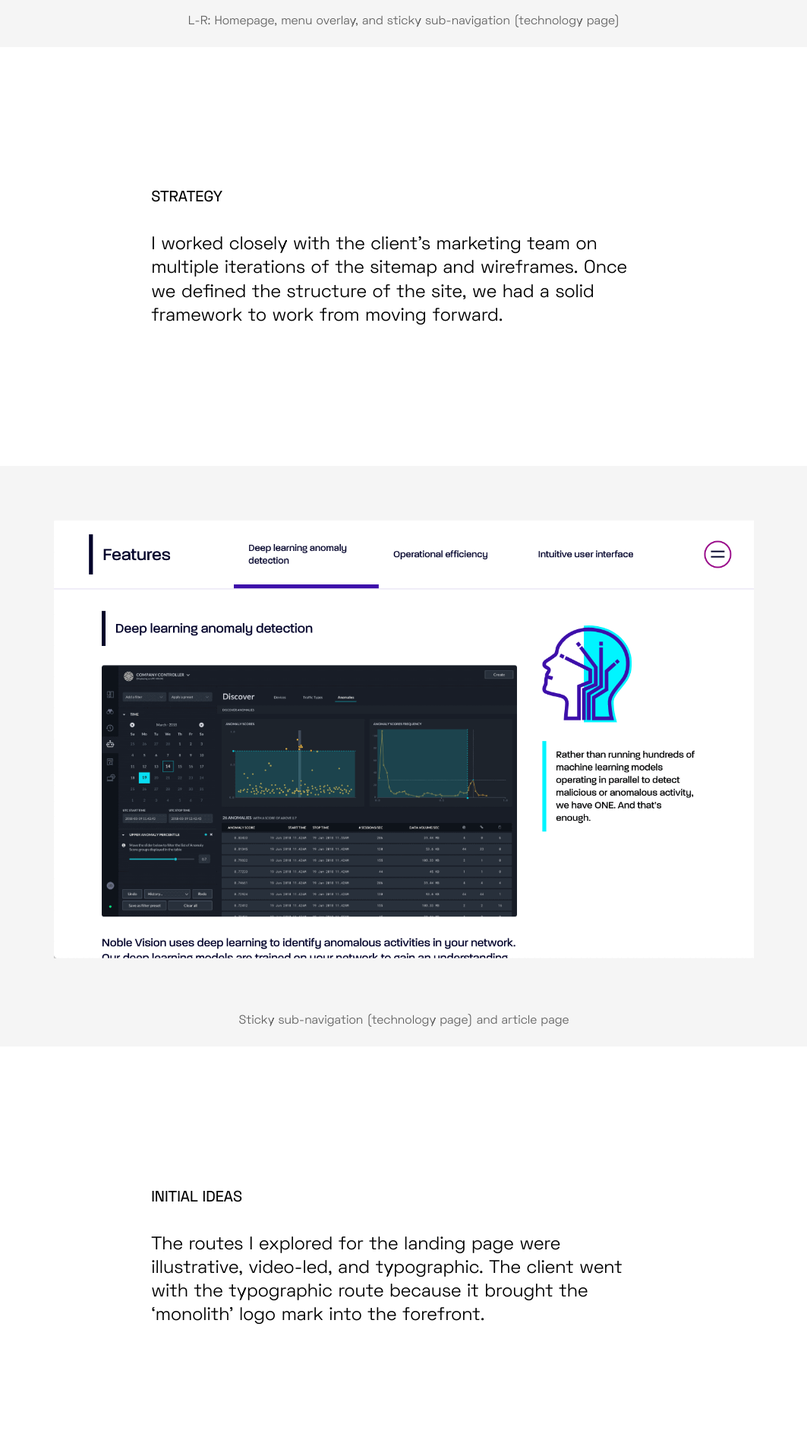
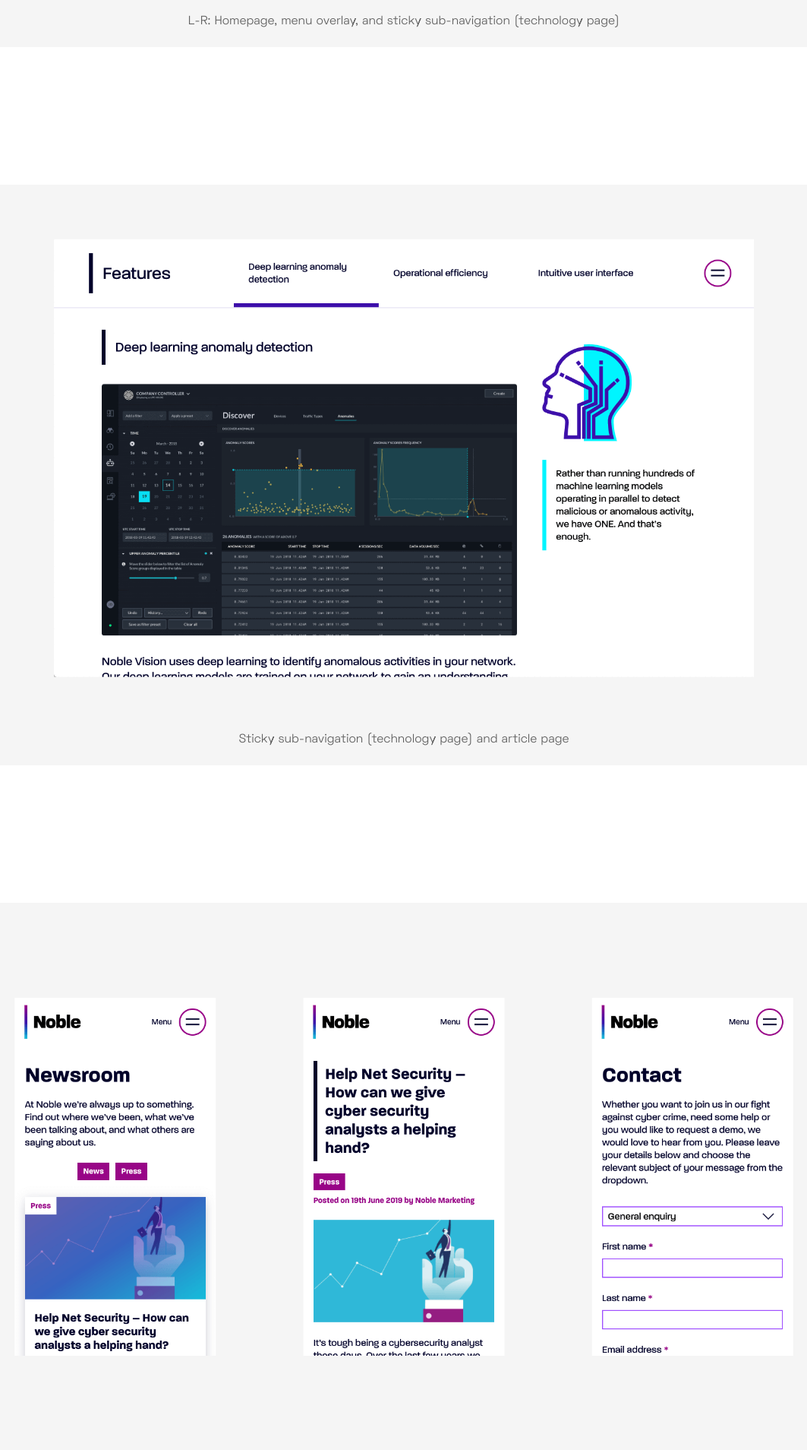
Before and after one commit to bhbale/baleywalla, a Jekyll site: the page built from _posts/2022-08-27-noble.md, in a window 1280 px wide. Shown: the part 3352-5260 px from the top of the page at 76% size, without its empty margins (108-1171 px from the left). Built offline with Jekyll 4.4.1, drawn with Linux system fonts in a browser that asks for light colours; some of the changed text lies outside the part shown.

Commit message:
Updated Noble

```diff
--- a/_posts/2022-08-27-noble.md
+++ b/_posts/2022-08-27-noble.md
@@ -34,13 +34,28 @@
      <figcaption>L-R: Homepage, menu overlay, and sticky sub-navigation (technology page)</figcaption>
 </figure>
 
+<figure>
+    <img src="/uploads/noble-3.png" alt="Sticky sub-navigation (technology page) and article page">
+     <figcaption>Sticky sub-navigation (technology page) and article page</figcaption>
+</figure>
+
+<figure>
+    <img src="/uploads/noble-4.png" alt="Article listing page, article page, and contact page">
+     <figcaption>L-R: Article listing page, article page, and contact page</figcaption>
+</figure>
+
 ### Strategy
 
 I worked closely with the client’s marketing team on multiple iterations of the sitemap and wireframes. Once we defined the structure of the site, we had a solid framework to work from moving forward.
 
 <figure>
-    <img src="/uploads/noble-3.png" alt="Sticky sub-navigation (technology page) and article page">
-     <figcaption>Sticky sub-navigation (technology page) and article page</figcaption>
+    <img src="/uploads/noble-sitemap.png" alt="Noble sitemap">
+     <figcaption>Sitemap</figcaption>
+</figure>
+
+<figure>
+    <img src="/uploads/noble-wireframes.png" alt="Noble wireframes">
+     <figcaption>Wireframes</figcaption>
 </figure>
 
 ### Initial ideas
@@ -48,8 +63,8 @@
 The routes I explored for the landing page were illustrative, video-led, and typographic. The client went with the typographic route because it brought the ‘monolith’ logo mark into the forefront.
 
 <figure>
-    <img src="/uploads/noble-4.png" alt="Article listing page, article page, and contact page">
-     <figcaption>L-R: Article listing page, article page, and contact page</figcaption>
+    <img src="/uploads/noble-6.png" alt="Illustrative, typographic, and video-based routes">
+     <figcaption>L-R: Illustrative, typographic, and video-based routes</figcaption>
 </figure>
 
 ### Visual design
@@ -57,7 +72,8 @@
 With limited time, we wanted to focus on the homepage and technology page. These were key pages that would inform site visitors with an overview of the company and their main product. The ‘monolith’ is used throughout the design as a key brand element.
 
 <figure>
-    <img src="/uploads/noble-1.png" alt="Noble homepage">
+    <img src="/uploads/noble-7.png" alt="Noble homepage and technology page">
+     <figcaption>Homepage and technology page</figcaption>
 </figure>
 
 ### Prototyping
@@ -70,7 +86,6 @@
   on <a href="https://codepen.io">CodePen</a>.</span>
 </p>
 
-
 <p class="codepen" data-height="300" data-theme-id="light" data-default-tab="result" data-slug-hash="WBrdMr" data-user="brianbale" style="height: 300px; box-sizing: border-box; display: flex; align-items: center; justify-content: center; border: 2px solid; margin: 1em 0; padding: 1em;">
   <span>See the Pen <a href="https://codepen.io/brianbale/pen/WBrdMr">
   Gradient Animation</a> by Brian Bale (<a href="https://codepen.io/brianbale">@brianbale</a>)
@@ -82,7 +97,8 @@
 Rather than designing each page in every breakpoint, I save time by making responsive adjustments directly in the browser. For more complex elements, navigation as an example, these need to be designed prior to the build stage. Breakpoints included varying devices and orientations for desktop, tablet, and mobile.
 
 <figure>
-    <img src="/uploads/noble-1.png" alt="Noble homepage">
+    <img src="/uploads/noble-8.png" alt="Responsive design for navigation elements">
+     <figcaption>Responsive design for navigation elements</figcaption>
 </figure>
 
 ### Frontend + CMS
@@ -92,7 +108,8 @@
 I used ACF and CPT UI plugins to add custom fields and post types, respectively, to the admin pages. TinyPNG, an essential plugin for every site build I do, was also set up to automatically compress image files.
 
 <figure>
-    <img src="/uploads/noble-1.png" alt="Noble homepage">
+    <img src="/uploads/noble-8.png" alt="Noble newsroom page and article page">
+     <figcaption>Newsroom page and article page</figcaption>
 </figure>
 
 ### Integrations
@@ -104,5 +121,6 @@
 Guided by SEO specialists, Google Tag Manager tracking was added to the site and the Yoast SEO plugin was set up for the client to manage in the future.
 
 <figure>
-    <img src="/uploads/noble-1.png" alt="Noble homepage">
+    <img src="/uploads/noble-8.png" alt="When you select ‘Request a demo’ in the dropdown field, additional fields appear that won’t otherwise be relevant under other dropdown options">
+     <figcaption>When you select ‘Request a demo’ in the dropdown field, additional fields appear that won’t otherwise be relevant under other dropdown options</figcaption>
 </figure>
```
